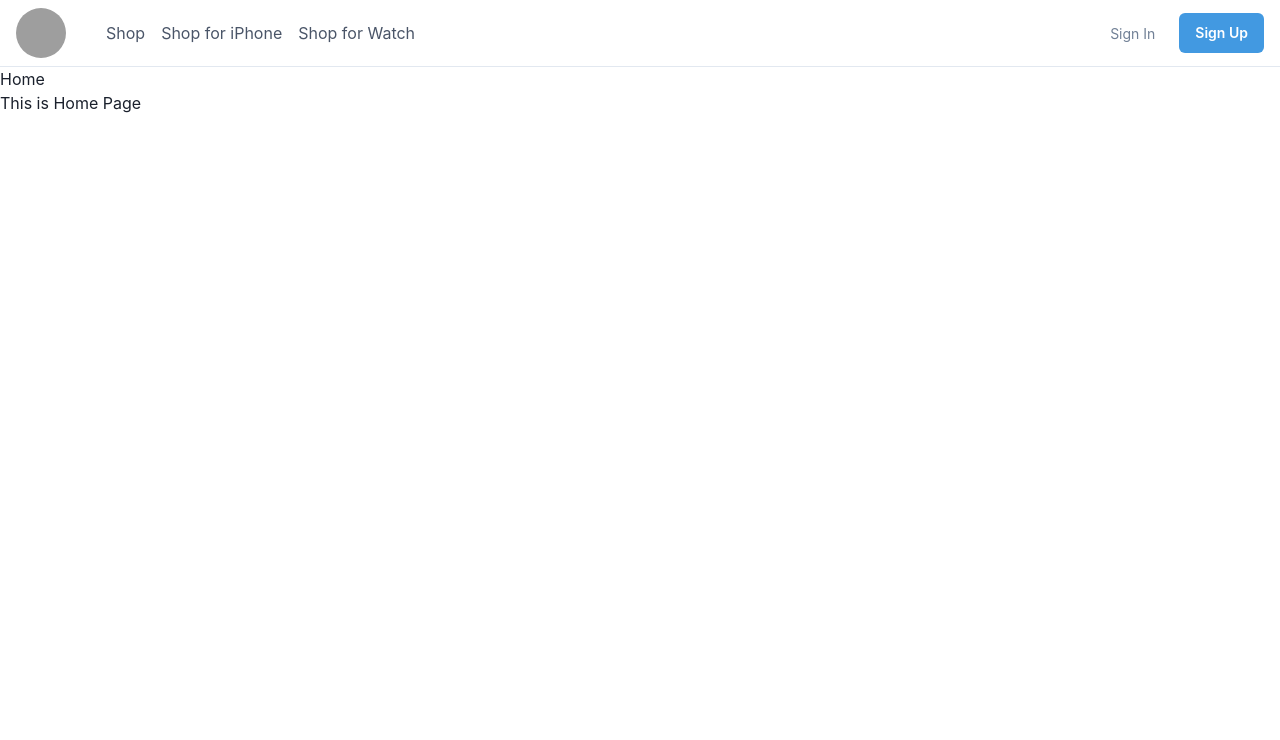
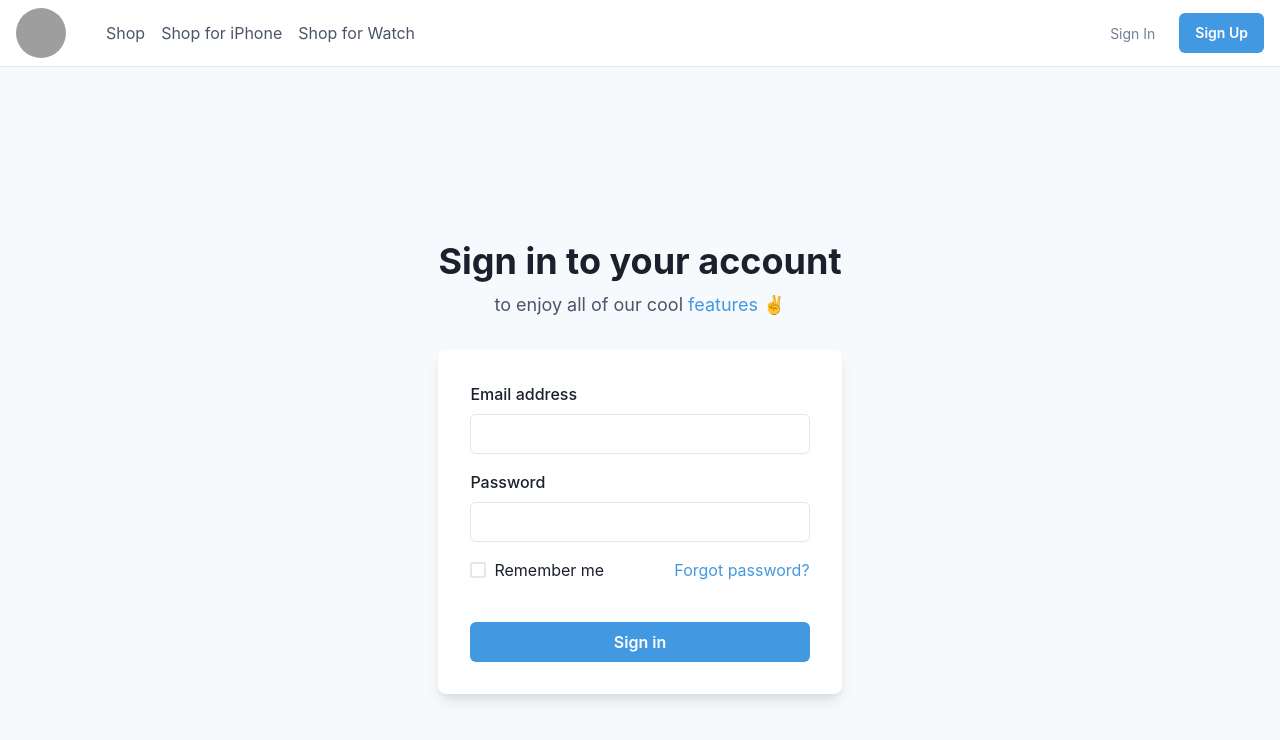
Before and after one commit to Burhanuddin-49/React-js, a React (Create React App) app in the folder my-app/: page /login in a window 1280 px wide. Before the commit this address led to /. Shown: the top 740 px of the page. Built offline with nearby package versions, Linux system fonts and the light colour scheme; grey boxes are pictures that could not be loaded.

Commit message:
adding login page

```diff
--- a/my-app/src/components/Home.js
+++ b/my-app/src/components/Home.js
@@ -1,10 +1,66 @@
-const Home = () => {
+import {
+  Button,
+  Flex,
+  Heading,
+  Image,
+  Stack,
+  Text,
+  useBreakpointValue,
+} from '@chakra-ui/react';
+
+export default function Home() {
   return (
-    <div>
-      <h1>Home</h1>
-      <div>This is Home Page</div>
-    </div>
+    <Stack minH={'100vh'} direction={{ base: 'column', md: 'row' }}>
+      <Flex p={8} flex={1} align={'center'} justify={'center'}>
+        <Stack spacing={6} w={'full'} maxW={'lg'}>
+          <Heading fontSize={{ base: '3xl', md: '4xl', lg: '5xl' }}>
+            <Text
+              as={'span'}
+              position={'relative'}
+              _after={{
+                content: "''",
+                width: 'full',
+                height: useBreakpointValue({ base: '20%', md: '30%' }),
+                position: 'absolute',
+                bottom: 1,
+                left: 0,
+                bg: 'blue.400',
+                zIndex: -1,
+              }}>
+              Freelance
+            </Text>
+            <br />{' '}
+            <Text color={'blue.400'} as={'span'}>
+              Design Projects
+            </Text>{' '}
+          </Heading>
+          <Text fontSize={{ base: 'md', lg: 'lg' }} color={'gray.500'}>
+            The project board is an exclusive resource for contract work. It's
+            perfect for freelancers, agencies, and moonlighters.
+          </Text>
+          <Stack direction={{ base: 'column', md: 'row' }} spacing={4}>
+            <Button
+              rounded={'full'}
+              bg={'blue.400'}
+              color={'white'}
+              _hover={{
+                bg: 'blue.500',
+              }}>
+              Create Project
+            </Button>
+            <Button rounded={'full'}>How It Works</Button>
+          </Stack>
+        </Stack>
+      </Flex>
+      <Flex flex={1}>
+        <Image
+          alt={'Login Image'}
+          objectFit={'cover'}
+          src={
+            'https://images.unsplash.com/photo-1527689368864-3a821dbccc34?ixid=MXwxMjA3fDB8MHxwaG90by1wYWdlfHx8fGVufDB8fHw%3D&ixlib=rb-1.2.1&auto=format&fit=crop&w=1350&q=80'
+          }
+        />
+      </Flex>
+    </Stack>
   );
-};
-
-export default Home;
+}
--- a/my-app/src/components/Login.js
+++ b/my-app/src/components/Login.js
@@ -1,15 +1,66 @@
-import { useEffect } from "react";
-import { useSelector } from "react-redux";
-import { Navigate } from "react-router-dom";
+import {
+  Flex,
+  Box,
+  FormControl,
+  FormLabel,
+  Input,
+  Checkbox,
+  Stack,
+  Link,
+  Button,
+  Heading,
+  Text,
+  useColorModeValue,
+} from '@chakra-ui/react';
 
-const Login = () => {
-  const {token} = useSelector(state=>state.auth)
-  return token != null ? <Navigate to='/' /> :(
-    <div>
-      <h1>Login</h1>
-      <div>This is Login Page</div>
-    </div>
+export default function Login() {
+  return (
+    <Flex
+      minH={'100vh'}
+      align={'center'}
+      justify={'center'}
+      bg={useColorModeValue('gray.50', 'gray.800')}>
+      <Stack spacing={8} mx={'auto'} maxW={'lg'} py={12} px={6}>
+        <Stack align={'center'}>
+          <Heading fontSize={'4xl'}>Sign in to your account</Heading>
+          <Text fontSize={'lg'} color={'gray.600'}>
+            to enjoy all of our cool <Link color={'blue.400'}>features</Link> ✌️
+          </Text>
+        </Stack>
+        <Box
+          rounded={'lg'}
+          bg={useColorModeValue('white', 'gray.700')}
+          boxShadow={'lg'}
+          p={8}>
+          <Stack spacing={4}>
+            <FormControl id="email">
+              <FormLabel>Email address</FormLabel>
+              <Input type="email" />
+            </FormControl>
+            <FormControl id="password">
+              <FormLabel>Password</FormLabel>
+              <Input type="password" />
+            </FormControl>
+            <Stack spacing={10}>
+              <Stack
+                direction={{ base: 'column', sm: 'row' }}
+                align={'start'}
+                justify={'space-between'}>
+                <Checkbox>Remember me</Checkbox>
+                <Link color={'blue.400'}>Forgot password?</Link>
+              </Stack>
+              <Button
+                bg={'blue.400'}
+                color={'white'}
+                _hover={{
+                  bg: 'blue.500',
+                }}>
+                Sign in
+              </Button>
+            </Stack>
+          </Stack>
+        </Box>
+      </Stack>
+    </Flex>
   );
-};
-
-export default Login;
+}
--- a/my-app/src/reducers/authReducer.js
+++ b/my-app/src/reducers/authReducer.js
@@ -1,5 +1,5 @@
 const initialState = {
-  token: 'dbfshbfbkbtj',
+  token: null,
 };
 const authReducer = (state= initialState,action) => {
     const {type, payload} = action
```
